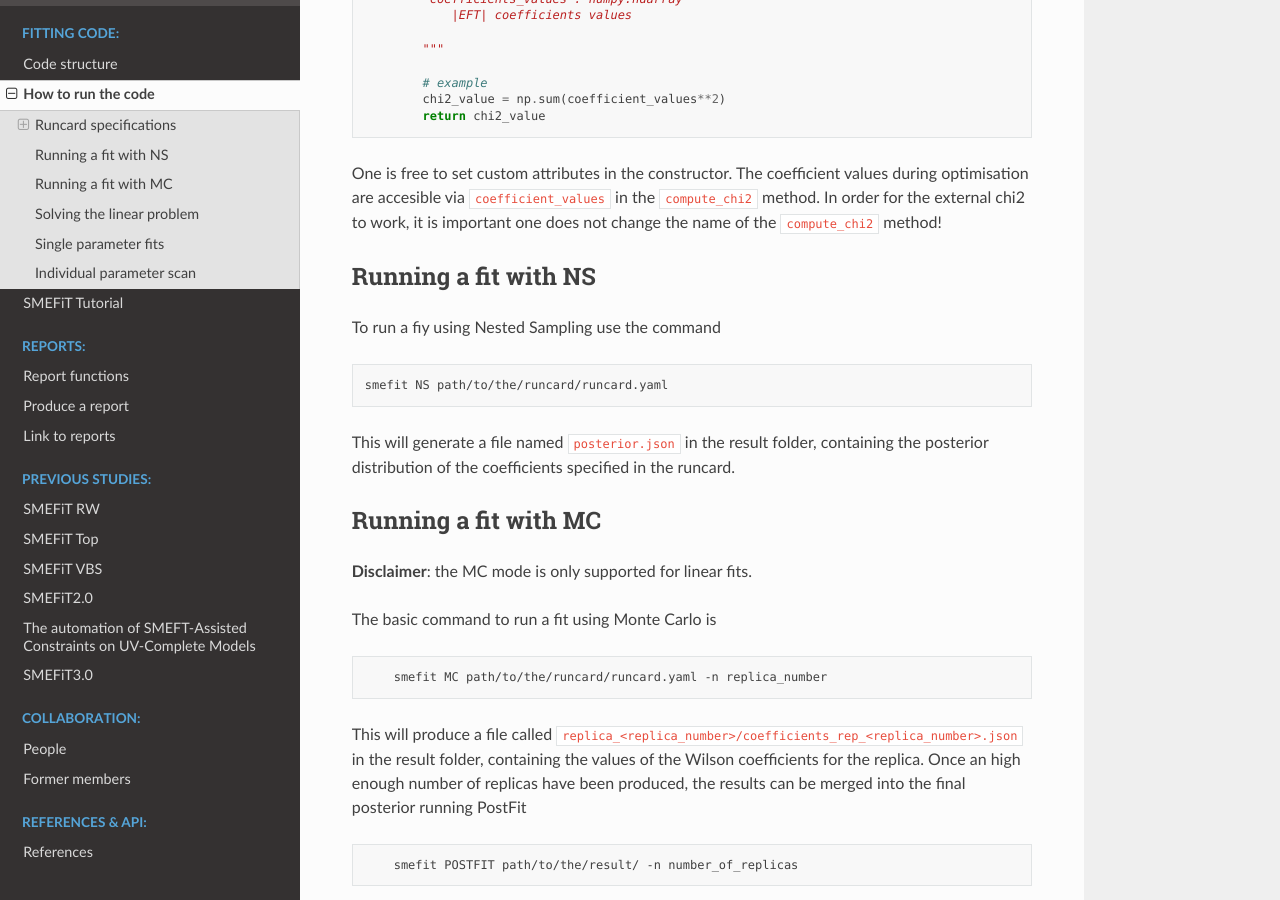
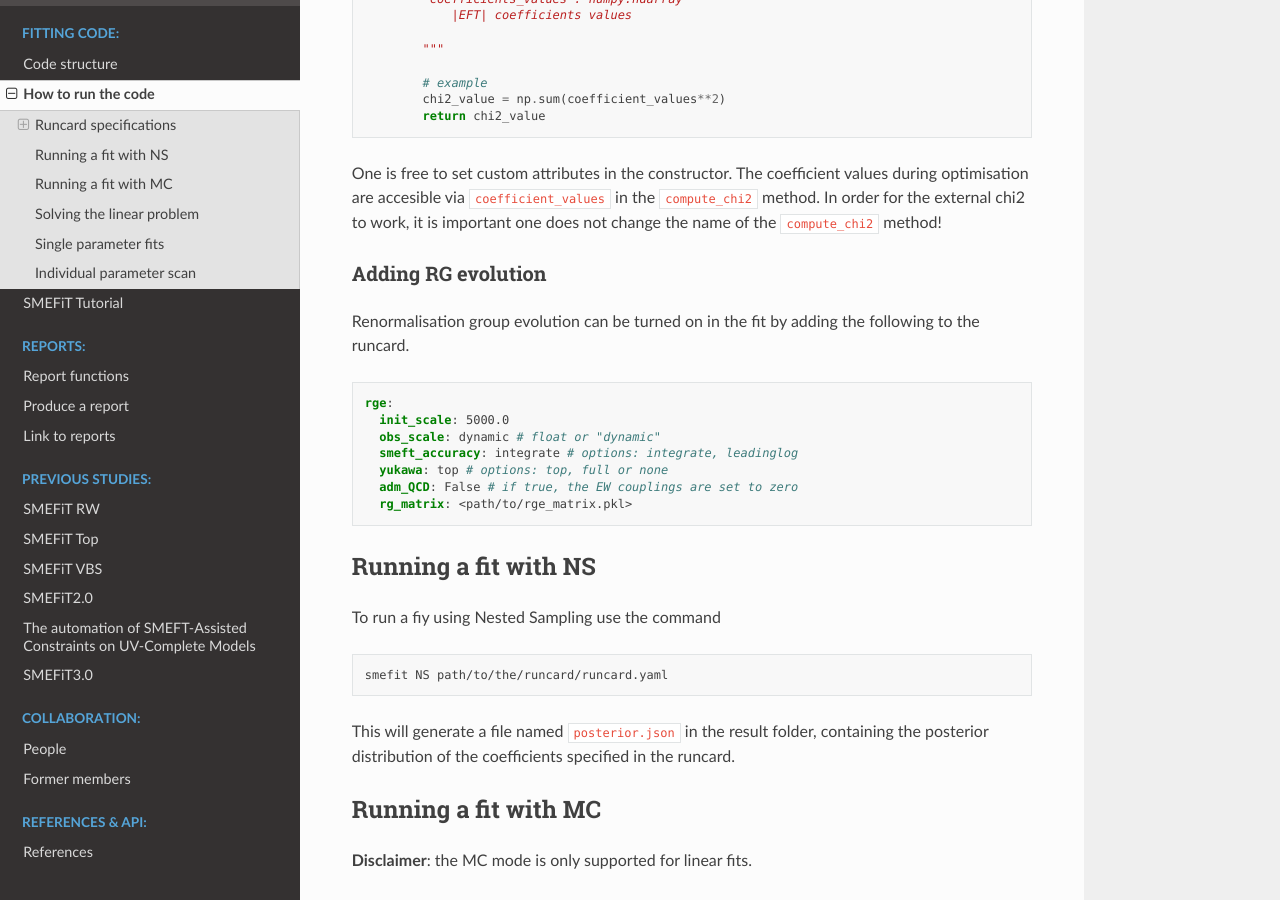
Before and after one commit to LHCfitNikhef/smefit_release, a Sphinx documentation site: the page built from docs/source/fitting_code/running.md, in a window 1280 px wide and 900 px high, scrolled down 4314 px. Built offline with Sphinx 7.4.7 and the Read the Docs theme 3.1.0, drawn with Linux system fonts in a browser that asks for light colours; pages that are not in the unit, such as notebooks, are missing from menus.

Commit message:
reloading RG

````diff
--- a/docs/source/fitting_code/running.md
+++ b/docs/source/fitting_code/running.md
@@ -221,6 +221,19 @@ One is free to set custom attributes in the constructor. The coefficient values
 are accesible via ``coefficient_values`` in the ``compute_chi2`` method. In order for the external chi2
 to work, it is important one does not change the name of the ``compute_chi2`` method!
 
+### Adding RG evolution
+Renormalisation group evolution can be turned on in the fit by adding the following to the runcard.
+
+```yaml
+rge:
+  init_scale: 5000.0
+  obs_scale: dynamic # float or "dynamic"
+  smeft_accuracy: integrate # options: integrate, leadinglog
+  yukawa: top # options: top, full or none
+  adm_QCD: False # if true, the EW couplings are set to zero
+  rg_matrix: <path/to/rge_matrix.pkl>
+```
+
 ## Running a fit with NS
 To run a fiy using Nested Sampling use the command
 ```bash
````
Also changed, not shown: 2 other files.
